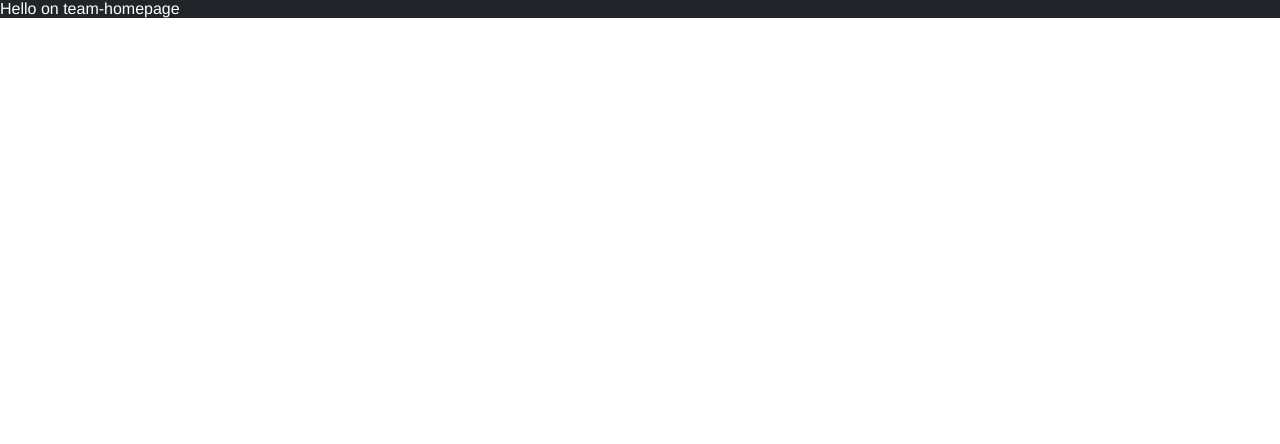
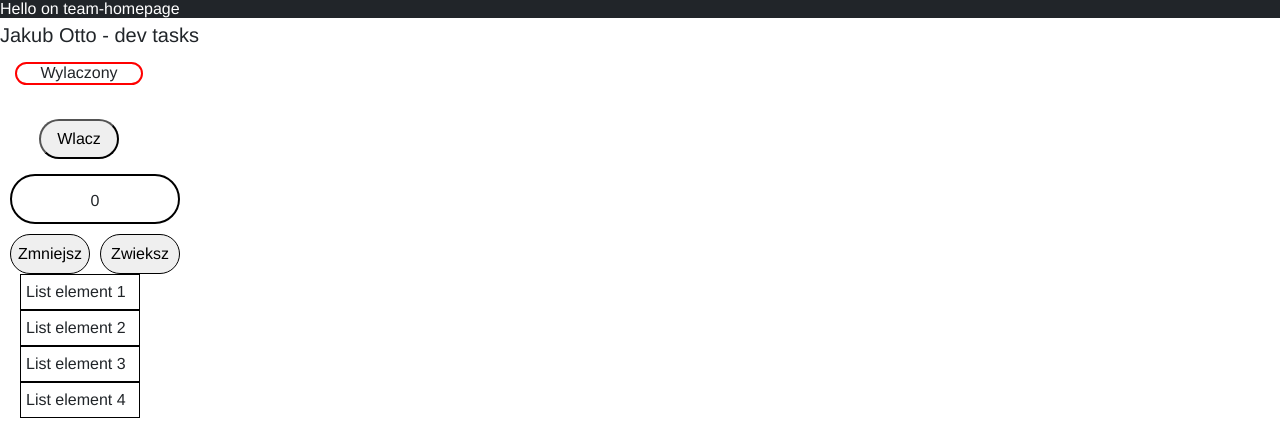
Before and after one commit to JakubOtto/Devtasks, a Gatsby site: page / in a window 1280 px wide. Built offline with nearby package versions, Linux system fonts and the light colour scheme; Gatsby itself is replaced by a stand-in of ours.

Commit message:
feature: dev_tasks

```diff
--- /dev/null
+++ b/src/components/TitleText/AppHeader.js
@@ -0,0 +1,3 @@
+import React from 'react';
+
+export const AppHeader = () => <h2>Jakub Otto - dev tasks</h2>;
--- /dev/null
+++ b/src/components/TitleText/CheckContent.js
@@ -0,0 +1,28 @@
+import React from 'react';
+import { useState } from 'react';
+
+import {
+  button,
+  container,
+  pwhenoff,
+  pwhenon,
+} from './CheckContent.module.scss';
+
+export const CheckContent = () => {
+  const [isOn, setIsOn] = useState(false);
+
+  function handleClick() {
+    setIsOn((previsOn) => !previsOn);
+  }
+  return (
+    <div className={`${container}`}>
+      <p className={`${isOn ? pwhenon : pwhenoff}`}>
+        {isOn ? 'Wlaczony' : 'Wylaczony'}
+      </p>
+      <br></br>
+      <button onClick={handleClick} className={`${button}`}>
+        {isOn ? 'Wylacz' : 'Wlacz'}
+      </button>
+    </div>
+  );
+};
--- /dev/null
+++ b/src/components/TitleText/CheckContent.module.scss
@@ -0,0 +1,32 @@
+@import "../../assets/styles/theme";
+
+.button {
+    font:100% $helvetica;
+    text-align: center;
+    border-radius: 25px;
+    height: 40px;
+    width: 80px;
+
+}
+
+.pwhenon {
+    font:100% $helvetica;
+    text-align: center;
+    border:2px solid green;
+    border-radius: 25px;
+    height: 23px;
+}
+
+.pwhenoff {
+    font:100% $helvetica;
+    border:2px solid red;
+    text-align: center;
+    border-radius: 25px;
+    height: 23px;
+}
+
+.container {
+    text-align: center;
+    margin: 15px;
+    width:10%;
+}
--- /dev/null
+++ b/src/components/TitleText/Counter.js
@@ -0,0 +1,28 @@
+import React from 'react';
+import { useState } from 'react';
+
+import { button, p } from './Counter.module.scss';
+
+export const Counter = () => {
+  const [counter, setCounter] = useState(0);
+
+  function increaseCounter() {
+    setCounter(counter + 1);
+  }
+
+  function decreaseCounter() {
+    setCounter(counter - 1);
+  }
+
+  return (
+    <div>
+      <p className={`${p}`}>{counter}</p>
+      <button onClick={decreaseCounter} className={`${button}`}>
+        Zmniejsz
+      </button>
+      <button onClick={increaseCounter} className={`${button}`}>
+        Zwieksz
+      </button>
+    </div>
+  );
+};
--- /dev/null
+++ b/src/components/TitleText/Counter.module.scss
@@ -0,0 +1,24 @@
+@import "../../assets/styles/theme";
+
+.button {
+    font:100% $helvetica;
+    text-align: center;
+    border: 1px solid black;
+    border-radius: 25px;
+    height: 40px;
+    width: 80px;
+    margin-left:10px;
+}
+
+.p {
+    font:100% $helvetica;
+    text-align: center;
+    border:2px solid black;
+    border-radius: 25px;
+    height: 50px;
+    width: 170px;
+    position: relative;
+    padding: 1em 0;
+    margin-left: 10px;
+    text-align:center;
+}
--- /dev/null
+++ b/src/components/TitleText/DynamicList.js
@@ -0,0 +1,18 @@
+import React from 'react';
+
+import { bordered } from './DynamicList.module.scss';
+
+// eslint-disable-next-line react/prop-types
+export const DynamicList = ({ n }) => {
+  let arr = [];
+
+  for (let i = 1; i < n + 1; i++) {
+    arr.push(<li className={`${bordered}`}>List element {i}</li>);
+  }
+
+  return (
+    <div>
+      <ul>{arr}</ul>
+    </div>
+  );
+};
--- /dev/null
+++ b/src/components/TitleText/DynamicList.module.scss
@@ -0,0 +1,10 @@
+.bordered {
+    border:1px solid black;
+    padding: 5px;
+    width: 120px;
+}
+
+ul {
+    list-style-type: none;
+    margin-top: 20px;
+  }
--- a/src/components/TitleText/TitleText.js
+++ b/src/components/TitleText/TitleText.js
@@ -3,5 +3,7 @@ import React from 'react';
 import { title } from './TitleText.module.scss';
 
 export const TitleText = () => (
-  <h1 className={`${title} bg-dark`}>Hello on team-homepage</h1>
+  <div>
+    <h1 className={`${title} bg-dark`}>Hello on team-homepage</h1>
+  </div>
 );
--- a/src/pages/index.js
+++ b/src/pages/index.js
@@ -1,10 +1,18 @@
 import React from 'react';
 
+import { AppHeader } from '../components/TitleText/AppHeader';
+import { CheckContent } from '../components/TitleText/CheckContent';
+import { Counter } from '../components/TitleText/Counter';
+import { DynamicList } from '../components/TitleText/DynamicList';
 import { TitleText } from '../components/TitleText/TitleText';
 
 const IndexPage = () => (
   <>
     <TitleText />
+    <AppHeader />
+    <CheckContent />
+    <Counter />
+    <DynamicList n={4} />
   </>
 );
 
```
Also changed, not shown: src/components/TitleText/TaskList.js (added).
